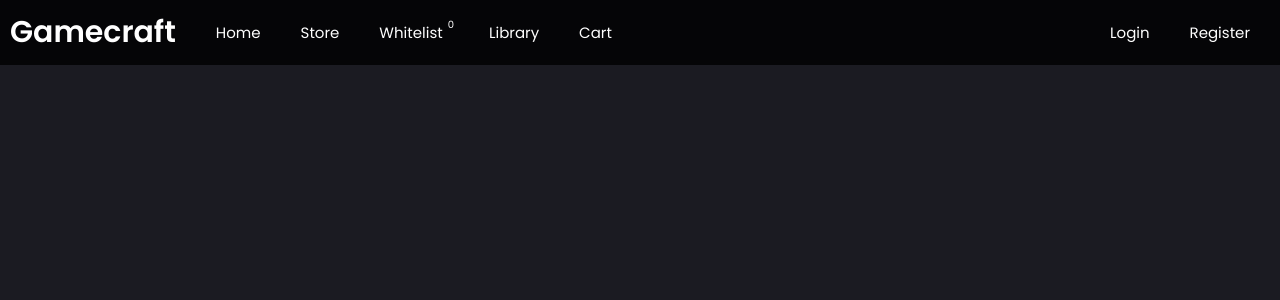
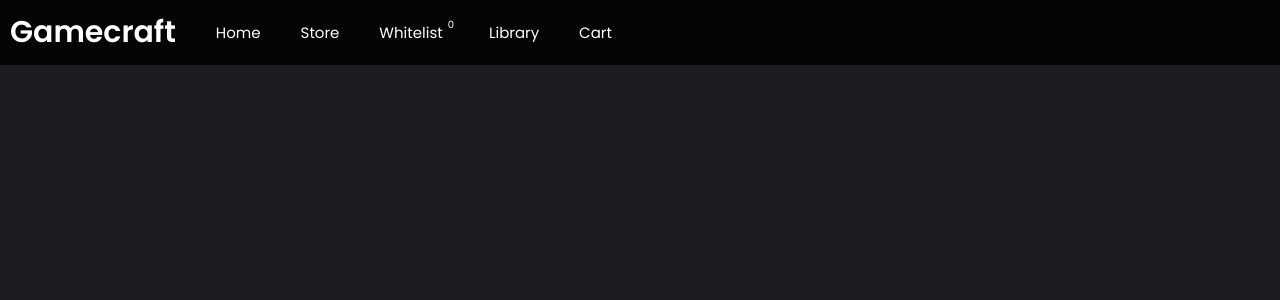
Before and after one commit to bhanuka99x/GameCraft, a PHP site: page /whitelist.php in a window 1280 px wide. Shown: the top 300 px of the page. Run offline with PHP 8.4, Linux system fonts and the light colour scheme; data that the repository does not hold is empty.

Commit message:
finalizing some issue

```diff
--- a/GameCraft/Library.php
+++ b/GameCraft/Library.php
@@ -22,7 +22,7 @@ if (isset($_POST['delete_library'])) {
     <meta charset="UTF-8">
     <meta name="viewport" content="width=device-width, initial-scale=1.0">
     <link rel="stylesheet" href="./CSS/library.css">
-    <title>Document</title>
+    <title>Library</title>
 </head>
 <body>
     <header>
--- a/GameCraft/cart.php
+++ b/GameCraft/cart.php
@@ -23,7 +23,7 @@ if(isset($_GET['delete_all'])){
     <meta name="viewport" content="width=device-width, initial-scale=1.0">
     <link rel="stylesheet" href="./CSS/cart.css">
     <link rel="stylesheet" href="https://cdnjs.cloudflare.com/ajax/libs/font-awesome/6.0.0/css/all.min.css">
-    <title>Document</title>
+    <title>Cart</title>
 </head>
 
 <body>
--- a/GameCraft/whitelist.php
+++ b/GameCraft/whitelist.php
@@ -22,7 +22,7 @@ if (isset($_POST['delete_whitelist'])) {
     <meta charset="UTF-8">
     <meta name="viewport" content="width=device-width, initial-scale=1.0">
     <link rel="stylesheet" href="./CSS/whitelist.css">
-    <title>Document</title>
+    <title>Whitelist</title>
 </head>
 <body>
     <header>
@@ -40,8 +40,8 @@ if (isset($_POST['delete_whitelist'])) {
         <a href="cart.php" class="nav-item">Cart</a>
         </nav>
         <nav class="nav-right">
-            <a href="#" class="l-btn">Login</a>
-            <a href="#" class="r-btn">Register</a>
+            <a href="#" class="l-btn"></a>
+            <a href="#" class="r-btn"></a>
         </nav>
     </header>
     <main>
```
